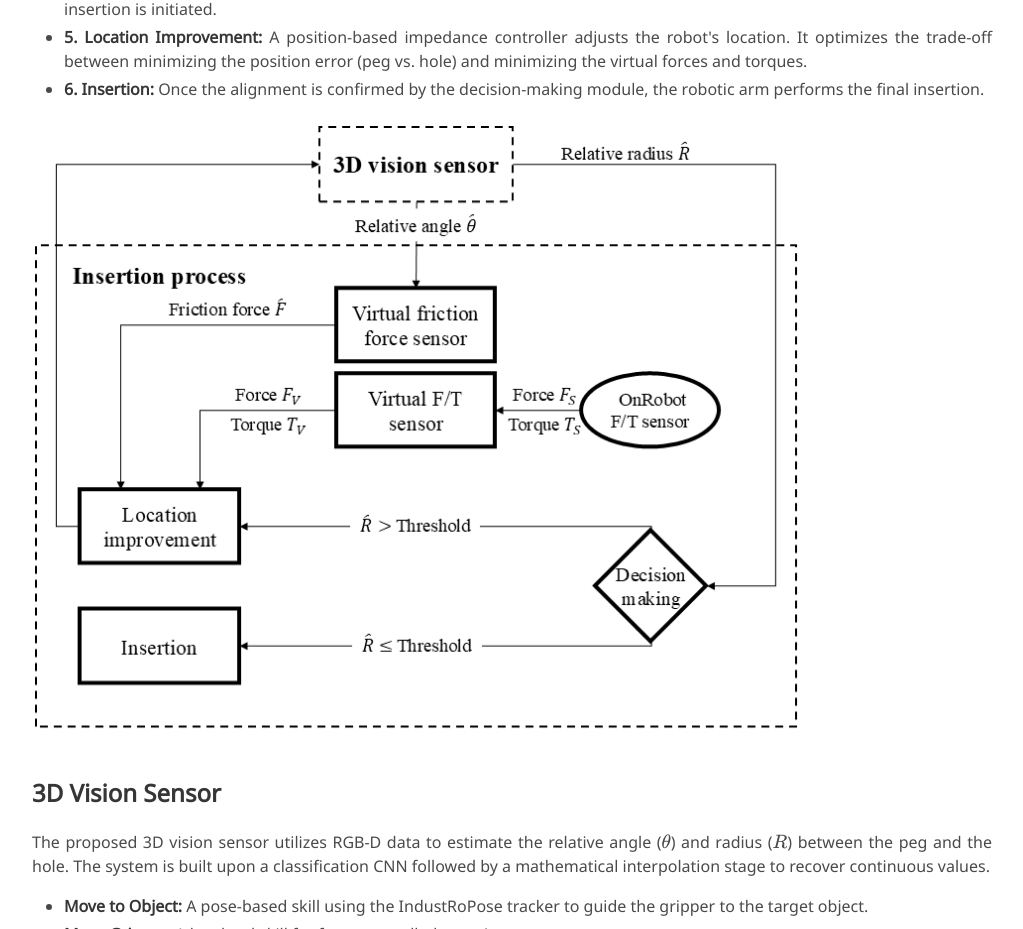
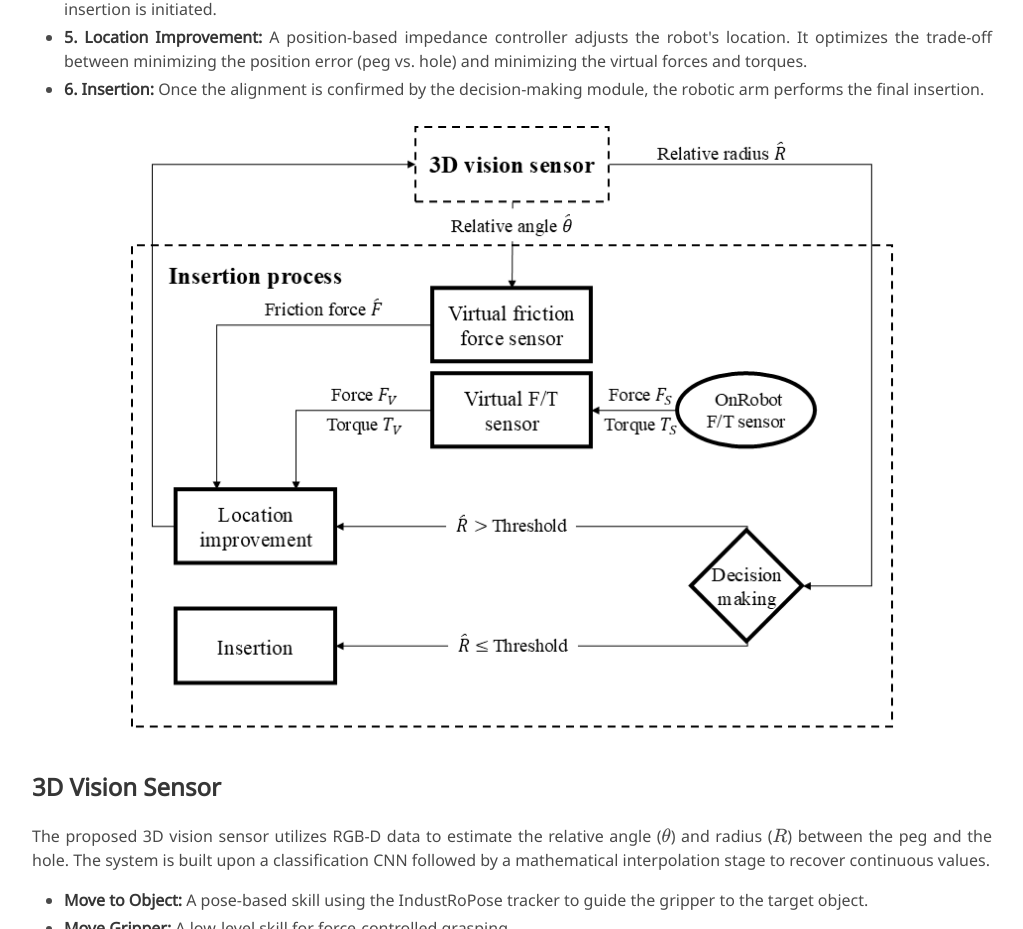
Before and after one commit to sherhazan/Deformable-Vision-Sensor, a plain HTML site: page index.html in a window 1280 px wide. Shown: the part 1647-2576 px from the top of the page, without its empty margins (128-1151 px from the left). Drawn offline with nearby package versions, Linux system fonts and the light colour scheme; some icons are missing; a web font is replaced by a local one.

Commit message:
Center the pipeline diagram image

```diff
--- a/index.html
+++ b/index.html
@@ -175,7 +175,9 @@
             </li>
           </ul>
         </div>
-        <img src="./static/images/pipeline_diagram.png" alt="PIH Insertion Pipeline Block Diagram" style="width: 80%; margin-bottom: 20px;"/>
+        <img src="./static/images/pipeline_diagram.png"
+     alt="PIH Insertion Pipeline Block Diagram"
+     style="width: 80%; margin-bottom: 20px; display: block; margin-left: auto; margin-right: auto;"/>
       </div>
     </div>
 
```
